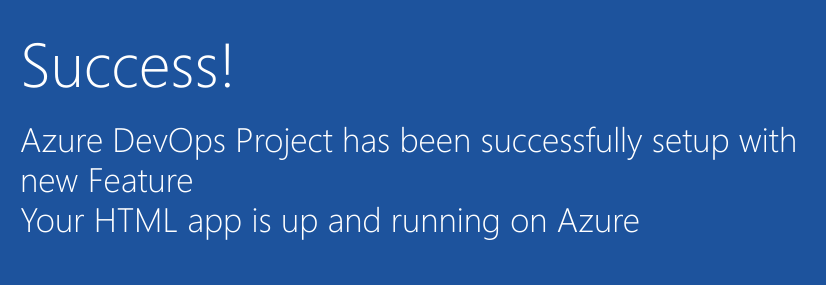
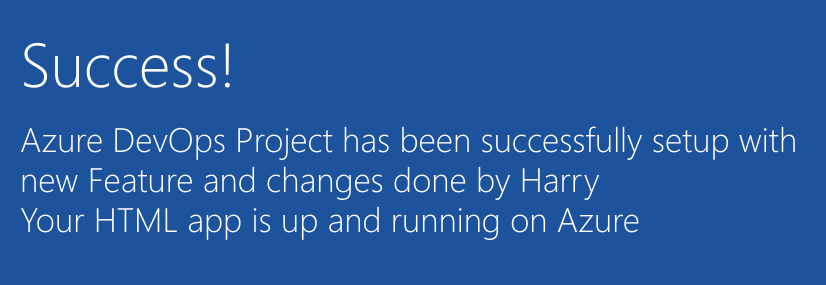
Before and after one commit to uzumaki98/WebProject, a plain HTML site: page index.html in a window 1280 px wide. Shown: the part 352-637 px from the top of the page, 205-1031 px from the left. Drawn offline with Linux system fonts and the light colour scheme.

Commit message:
Changes done by Harry

```diff
--- a/index.html
+++ b/index.html
@@ -19,7 +19,7 @@
         </div>
             <div class="content-body">
                 <div class="success-text">Success!</div>
-                <div class="description line-1"> Azure DevOps Project has been successfully setup with new Feature</div>
+                <div class="description line-1"> Azure DevOps Project has been successfully setup with new Feature and changes done by Harry</div>
                 <div class="description line-2"> Your HTML app is up and running on Azure</div>
                 <div class="next-steps-container">
                     <div class="next-steps-header">Next up</div>
```
